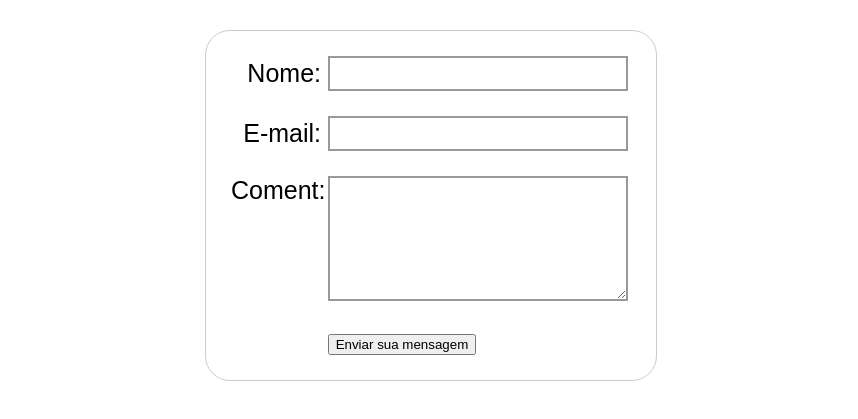
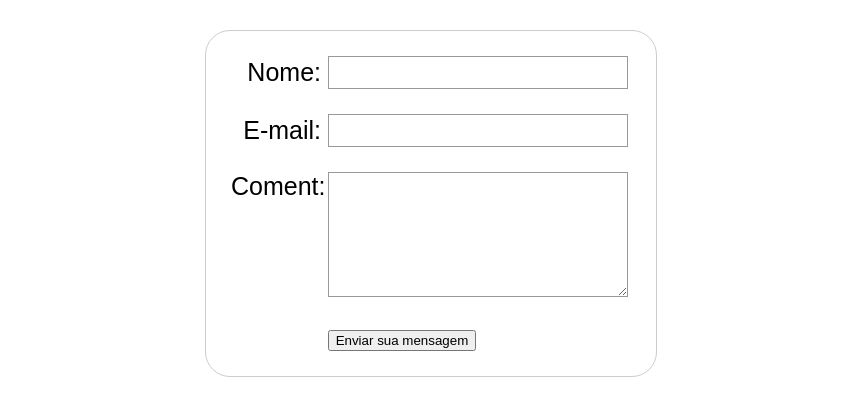
Before and after one commit to davidmarquescoder/Faculdade, a plain HTML site: page HTML_CSS_JS_PHP/página_simples/index.html in a window 1280 px wide. Shown: the part 95-514 px from the top of the page, without its empty margins (209-1067 px from the left). Drawn offline with Linux system fonts and the light colour scheme.

Commit message:
Update style.css

```diff
--- a/HTML_CSS_JS_PHP/página_simples/style.css
+++ b/HTML_CSS_JS_PHP/página_simples/style.css
@@ -40,7 +40,7 @@ input, textarea {
     box-sizing: border-box;
 
     /* Para harmonizar o look & feel das bordas nos campos de texto*/
-    border: 2px solid #999;
+    border: 1px solid #999;
 }
 
 input:focus, textarea:focus {
```
